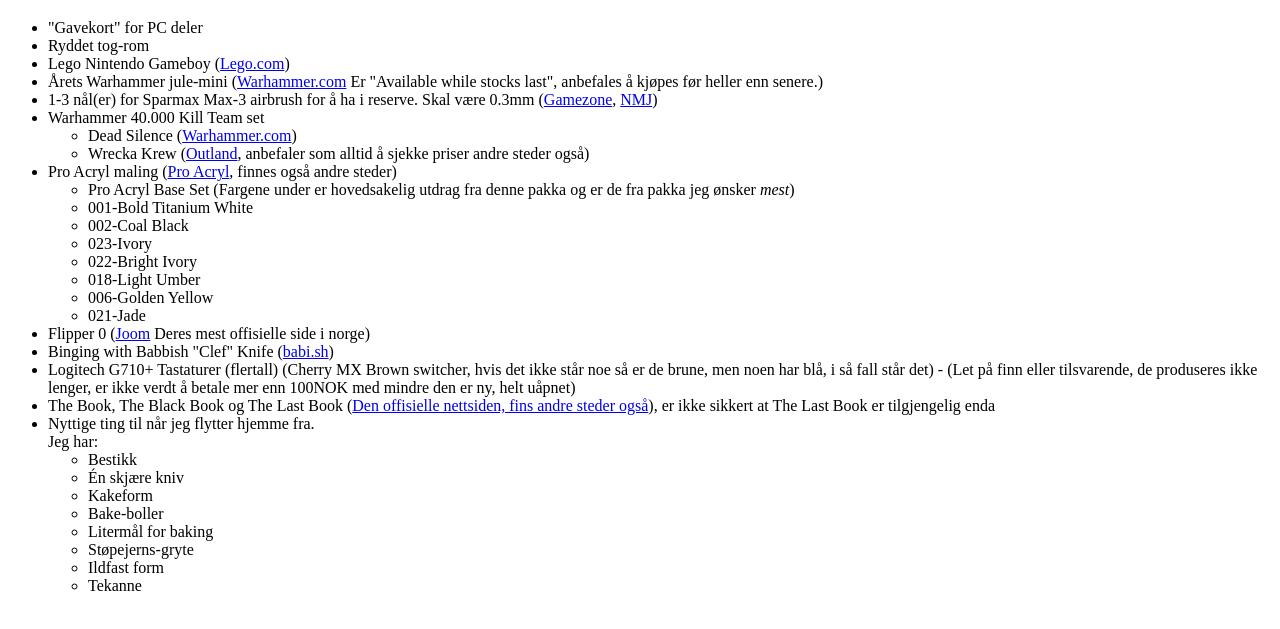
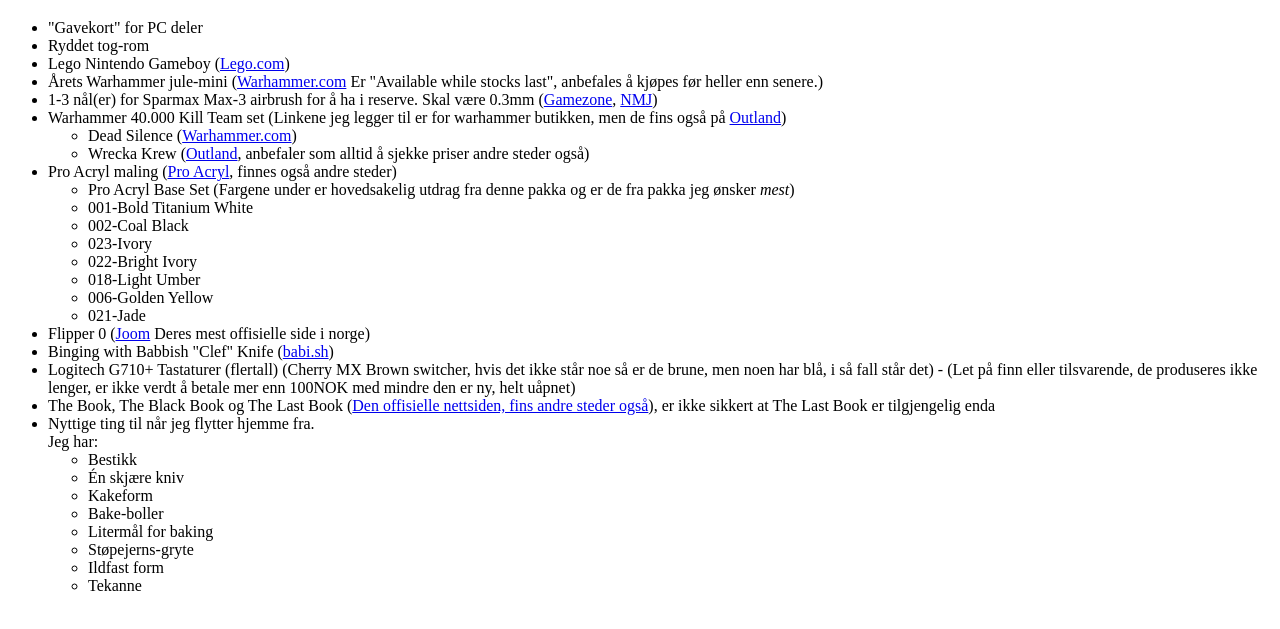
Before and after one commit to seedback/alexander-onskeliste, a plain HTML site: page index.html in a window 1280 px wide. Shown: the part 61-690 px from the top of the page. Drawn offline with Linux system fonts and the light colour scheme.

Commit message:
Update index.html

```diff
--- a/index.html
+++ b/index.html
@@ -25,7 +25,7 @@
       1-3 nål(er) for Sparmax Max-3 airbrush for å ha i reserve. Skal være 0.3mm (<a href="https://gamezone.no/airbrush/128483/sparmax-n%c3%a5l-0-3-mm-max-3-needle">Gamezone</a>, <a href="https://www.nmj.no/sparmax-4300399-needle-for-max-3-airbrush-1022790.html">NMJ</a>)
     </li>
     <li>
-      Warhammer 40.000 Kill Team set
+      Warhammer 40.000 Kill Team set (Linkene jeg legger til er for warhammer butikken, men de fins også på <a href="Outland.no">Outland</a>)
       <ul>
         <li>
           Dead Silence (<a href="https://www.warhammer.com/en-GB/shop/kill-team-dead-silence-2025-eng?queryID=6d17ab8b374024744d777c0a1d2cee4f">Warhammer.com</a>)
```
